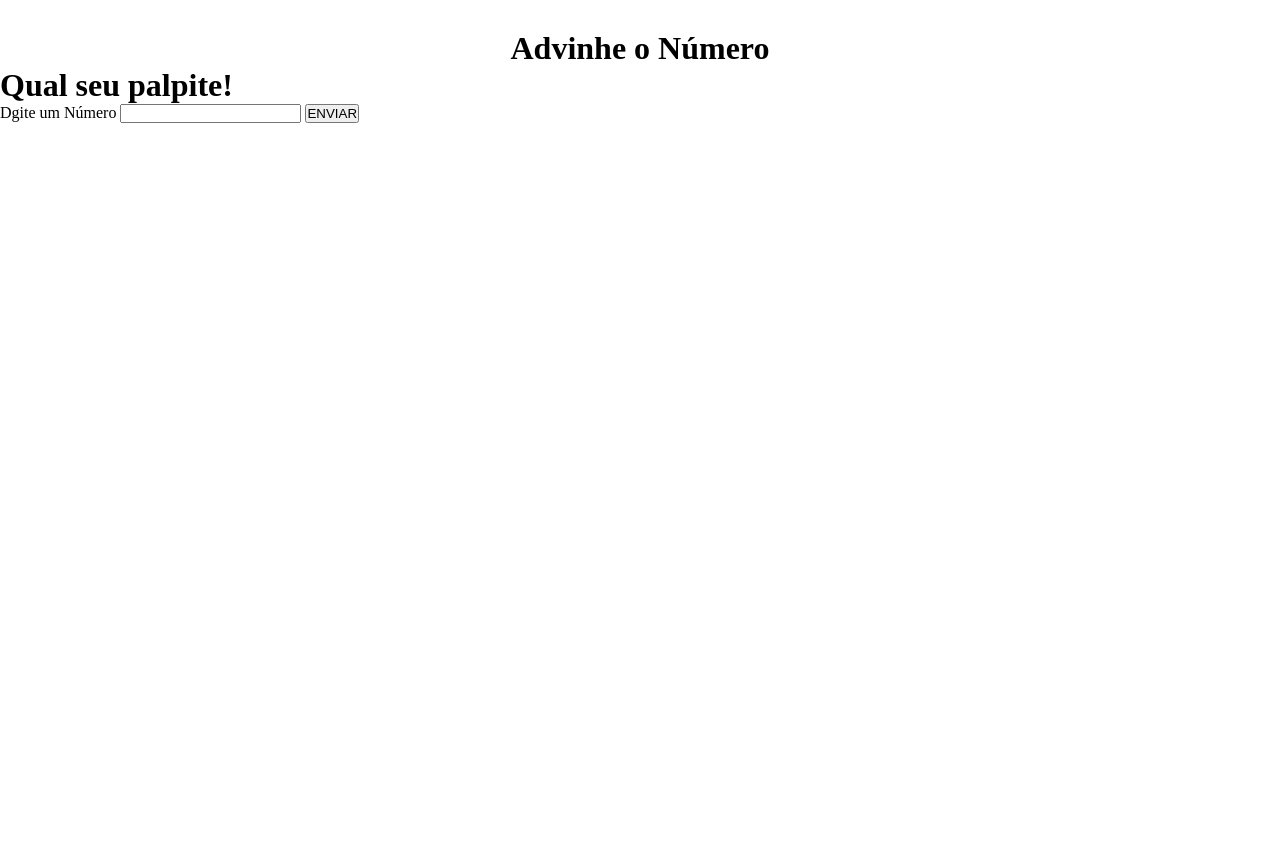
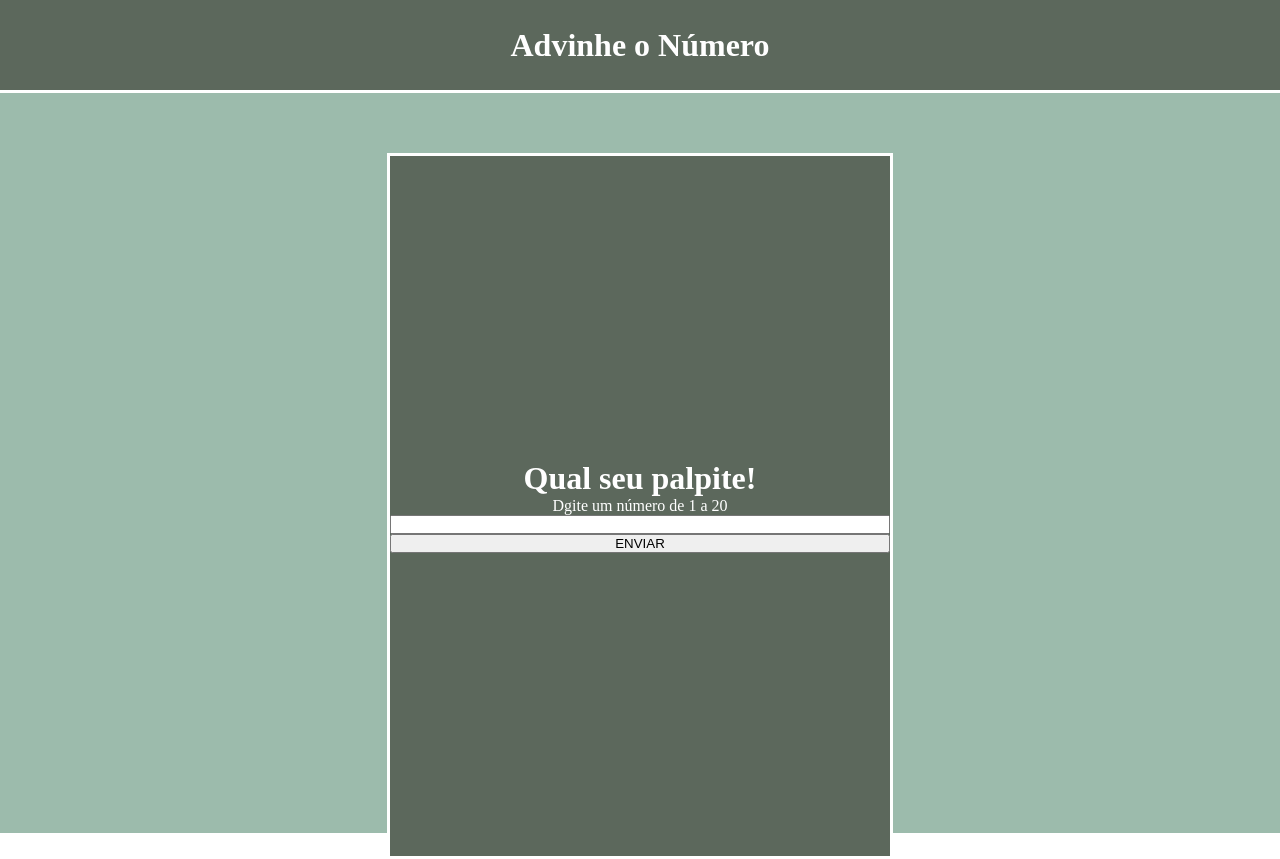
Before and after one commit to Beaylx/Advinhe-o-Numero-WEB, a plain HTML site: page index.html in a window 1280 px wide. Before the commit the page ends 800 px from the top, so only its background shows below. Drawn offline with Linux system fonts and the light colour scheme.

Commit message:
Atualizações  do css e html

```diff
--- a/index.html
+++ b/index.html
@@ -14,16 +14,22 @@
         <h1>Advinhe o Número</h1>
     </header>
 
-    <main class="cotainer">
+    <main>
 
-        <div class="formulario"></div>
+        <div class="jogo">
             <h1>Qual seu palpite!</h1>
 
             <form method="post">
-                <label for="palpite">Dgite um Número</label>
+                <label for="palpite">Dgite um número de 1 a 20</label>
                 <input type="number" name="number" id="palpite">
                 <input type="submit" class="bt-enviar" value="ENVIAR">
             </form>
+
+            <!-- {% if resultado %}
+            <div class="resultado {% if "Parabéns" in resultado %}acerto{% else %}erro{% endif %}">
+            <p>{{ resultado }}</p>
+            </div>
+            {% endif %} -->
         </div>
 
     </main>
--- a/style.css
+++ b/style.css
@@ -5,11 +5,40 @@
 }
 
 header {
-    text-align: center;
-    margin-top: 30px;
+    justify-content: center;
+    display: flex;
+    align-items: center;
+    border-bottom: solid 3px white;
+    height:90px;
+    background-color: rgb(92, 104, 92);
+    color: white;
+    box-shadow: black;
 }
 
-.container{
+main {
+    background-color: rgb(156, 187, 172);
+    height: 85vh;
+    width: 100%;
     display: flex;
     justify-content: center;
+    padding-top: 60px;
 }
+
+.jogo {
+    background-color: rgb(92, 104, 92);
+    border: solid white 3px;
+    width: 500px;
+    height: 700px;
+    margin-top: 40;
+    display: flex;
+    flex-direction: column;
+    justify-content: center;
+    text-align: center;
+    color: white;
+    box-shadow:black;
+}
+
+form {
+    display: flex;
+    flex-direction: column;
+}
```
